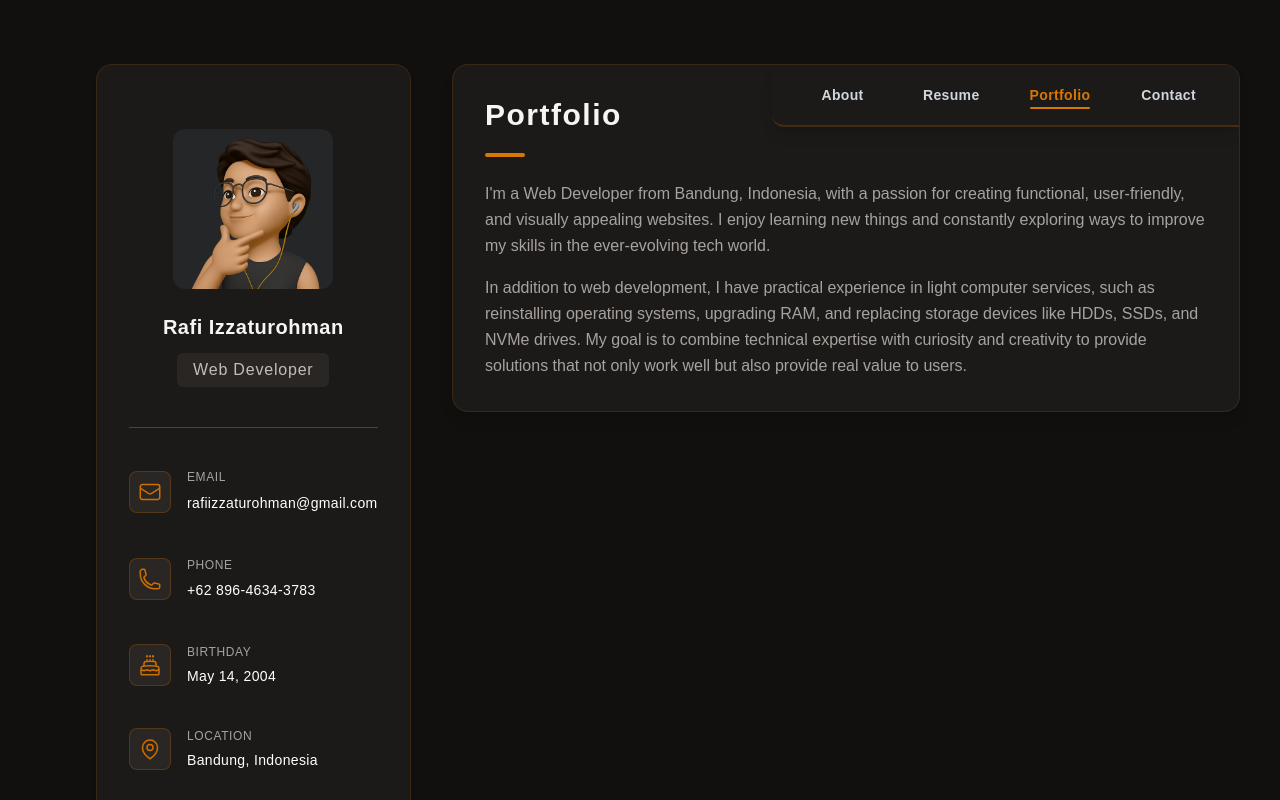
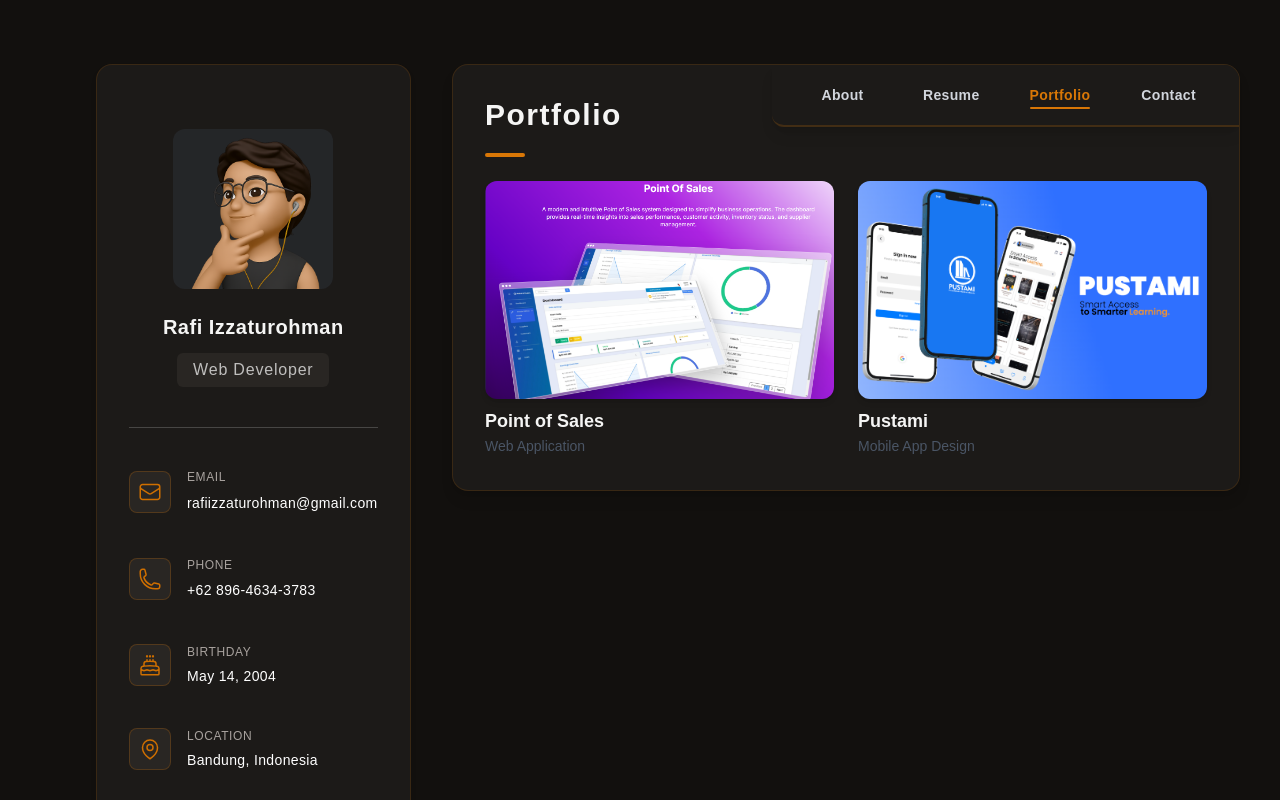
Before and after one commit to rafiizzaturohman/gluon, a Next.js app: page / in a window 1280 px wide. Both pictures are taken after a click on the button "Portfolio". Built offline with nearby package versions, Linux system fonts and the light colour scheme.

Commit message:
Portofolio Updated

```diff
--- /dev/null
+++ b/src/components/data/portofolioData.ts
@@ -0,0 +1,19 @@
+import POS from "../../../public/image/portofolio/POS.png";
+import pustami from "../../../public/image/portofolio/pustami.png";
+
+const portfolioItems = [
+  {
+    title: "Point of Sales",
+    subtitle: "Web Application",
+    image: POS,
+    alt: "POS",
+  },
+  {
+    title: "Pustami",
+    subtitle: "Mobile App Design",
+    image: pustami,
+    alt: "Pustami",
+  },
+];
+
+export default portfolioItems;
--- a/src/components/portfolio.tsx
+++ b/src/components/portfolio.tsx
@@ -1,28 +1,62 @@
 "use client";
+
+import Image from "next/image";
+import portfolioItems from "./data/portofolioData";
 
 const MyPortfolio = () => {
   return (
     <section className="space-y-6">
-      <div className="space-y-6">
-        <h1 className="main-page-title">Portfolio</h1>
+      <h1 className="main-page-title">Portfolio</h1>
 
-        <div className="space-y-4">
-          <blockquote className="card-text">
-            I&apos;m a Web Developer from Bandung, Indonesia, with a passion for
-            creating functional, user-friendly, and visually appealing websites.
-            I enjoy learning new things and constantly exploring ways to improve
-            my skills in the ever-evolving tech world.
-          </blockquote>
+      <div className="grid grid-cols-1 md:grid-cols-2 gap-6">
+        {portfolioItems.map((item, index) => (
+          <div key={index} className="space-y-2 cursor-pointer">
+            {/* Image with hover overlay */}
+            <div className="group relative w-full aspect-[16/10] overflow-hidden rounded-xl shadow-md">
+              <Image
+                src={item.image}
+                alt={item.alt}
+                fill
+                priority
+                className="object-cover transition-transform duration-500 ease-in-out group-hover:scale-105"
+                sizes="(max-width: 640px) 100vw,
+                       (max-width: 1024px) 50vw,
+                       33vw"
+              />
 
-          <blockquote className="card-text">
-            In addition to web development, I have practical experience in light
-            computer services, such as reinstalling operating systems, upgrading
-            RAM, and replacing storage devices like HDDs, SSDs, and NVMe drives.
-            My goal is to combine technical expertise with curiosity and
-            creativity to provide solutions that not only work well but also
-            provide real value to users.
-          </blockquote>
-        </div>
+              {/* Overlay */}
+              <div className="absolute inset-0 bg-black/50 opacity-0 group-hover:opacity-100 flex items-center justify-center transition-opacity duration-300">
+                <div className="bg-black/80 p-3 rounded-full shadow-lg">
+                  <svg
+                    xmlns="http://www.w3.org/2000/svg"
+                    viewBox="0 0 25 24"
+                    className="text-amber-600 w-6 h-6 sm:w-7 sm:h-7"
+                    fill="currentColor"
+                  >
+                    <path
+                      fillRule="evenodd"
+                      clipRule="evenodd"
+                      d="M12.0234 7.625C9.60719 7.625 7.64844 9.58375 7.64844 12C7.64844 14.4162 9.60719 16.375 12.0234 16.375C14.4397 16.375 16.3984 14.4162 16.3984 12C16.3984 9.58375 14.4397 7.625 12.0234 7.625ZM9.14844 12C9.14844 10.4122 10.4356 9.125 12.0234 9.125C13.6113 9.125 14.8984 10.4122 14.8984 12C14.8984 13.5878 13.6113 14.875 12.0234 14.875C10.4356 14.875 9.14844 13.5878 9.14844 12Z"
+                    />
+                    <path
+                      fillRule="evenodd"
+                      clipRule="evenodd"
+                      d="M12.0234 4.5C7.71145 4.5 3.99772 7.05632 2.30101 10.7351C1.93091 11.5375 1.93091 12.4627 2.30101 13.2652C3.99772 16.9439 7.71145 19.5002 12.0234 19.5002C16.3353 19.5002 20.049 16.9439 21.7458 13.2652C22.1159 12.4627 22.1159 11.5375 21.7458 10.7351C20.049 7.05633 16.3353 4.5 12.0234 4.5ZM3.66311 11.3633C5.12472 8.19429 8.32017 6 12.0234 6C15.7266 6 18.922 8.19429 20.3836 11.3633C20.5699 11.7671 20.5699 12.2331 20.3836 12.6369C18.922 15.8059 15.7266 18.0002 12.0234 18.0002C8.32017 18.0002 5.12472 15.8059 3.66311 12.6369C3.47688 12.2331 3.47688 11.7671 3.66311 11.3633Z"
+                    />
+                  </svg>
+                </div>
+              </div>
+            </div>
+
+            {/* Text */}
+            <div>
+              <h6 className="text-sm md:text-lg font-semibold">{item.title}</h6>
+              <p className="text-xs md:text-sm text-gray-600 dark:text-gray-400">
+                {item.subtitle}
+              </p>
+            </div>
+          </div>
+        ))}
       </div>
     </section>
   );
```
Also changed, not shown: public/image/portofolio/pustami.png (renamed from public/image/portofolio/Screenshot 2025-09-26 094407.png).
